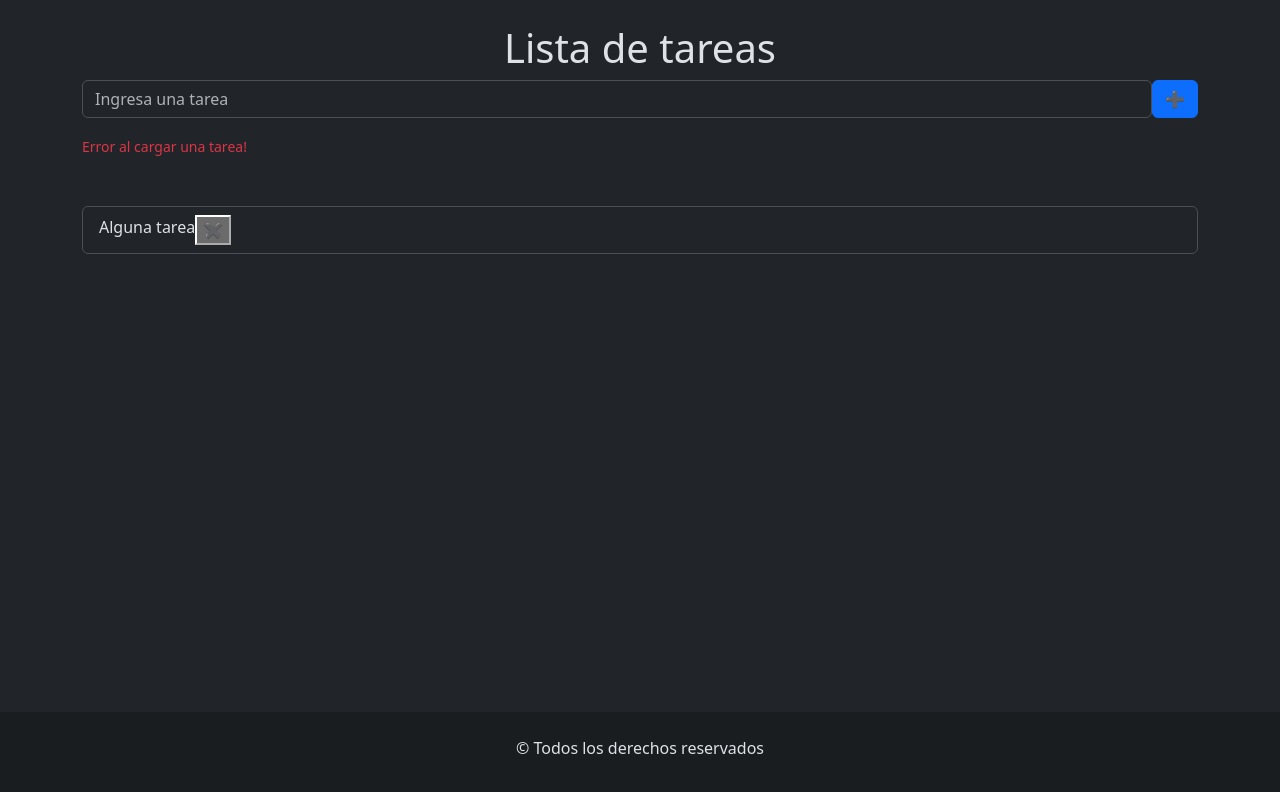
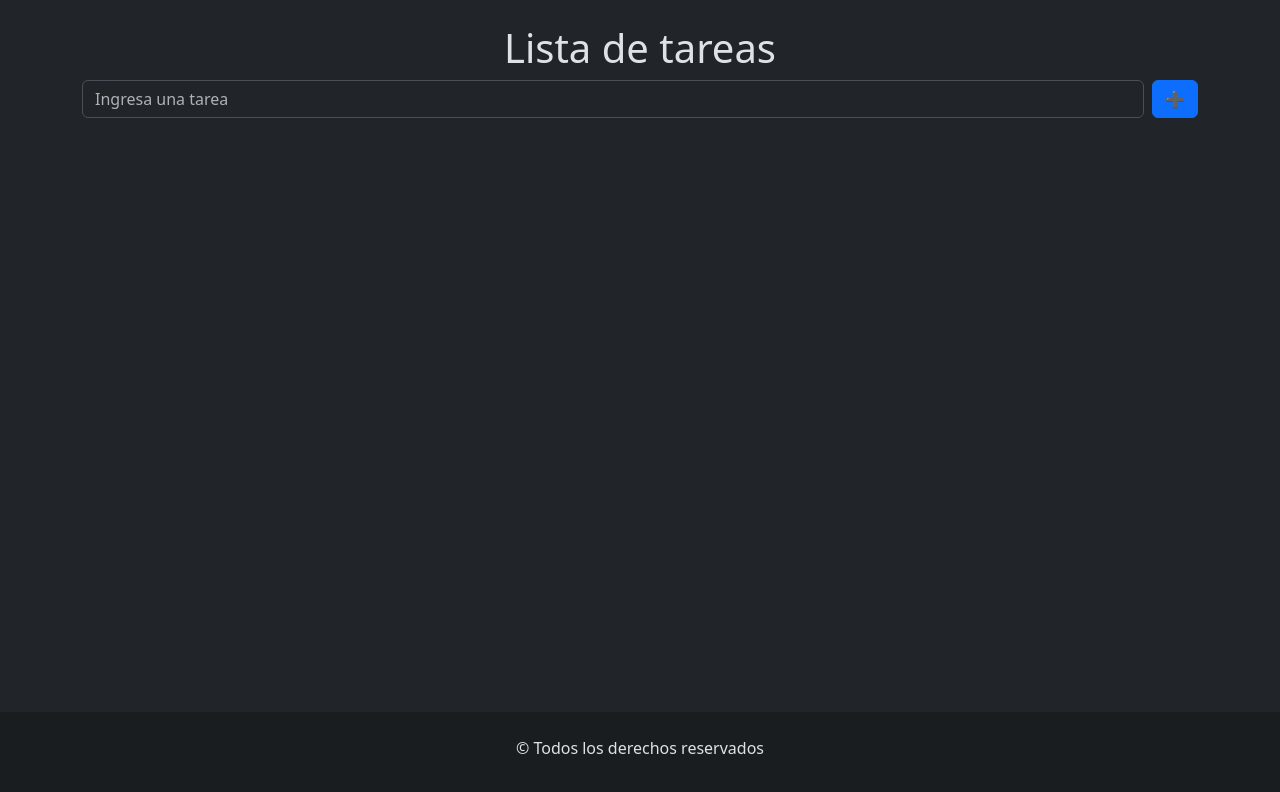
Before and after one commit to masheee/TP_React_4-5, a React (Vite) app: page / in a window 1280 px wide. Shown: the top 792 px of the page. Built offline with nearby package versions, Linux system fonts and the light colour scheme.

Commit message:
dibujamos la cantidad de ItemTarea correspondientes

```diff
--- a/src/components/FormularioTarea.jsx
+++ b/src/components/FormularioTarea.jsx
@@ -1,22 +1,53 @@
 import Button from "react-bootstrap/Button";
 import Form from "react-bootstrap/Form";
 import ListaTareas from "./ListaTarea";
+import { useForm } from "react-hook-form"
+import { useState } from "react";
+
+
 
 const FormularioTarea = () => {
+
+    const {
+        register,
+        handleSubmit,
+        reset,
+        formState: { errors },
+    } = useForm();
+
+    const [tareas, setTareas] = useState([]);
+
+    const postValidacion = (data) => {
+        console.log(data.tarea);
+        //guardar tarea en el array
+        setTareas([...tareas, data.tarea])
+        //limpiar el formulario
+        reset()
+    }
+
     return (
         <section>
-             <Form className="">
+             <Form onSubmit={handleSubmit(postValidacion)}>
                 <Form.Group className="mb-3 d-flex justify-content-between" controlId="formBasicEmail">
-                <Form.Control type="text" placeholder="Ingresa una tarea" />
-                <Button variant="primary" type="submit">
+                <Form.Control type="text" placeholder="Ingresa una tarea" {...register("tarea",{
+                    required: "La tarea es un dato obligatorio",
+                    minLength:{
+                        value: 2,
+                        message: "La tarea debe tener al menos 2 caracteres"
+                    },
+                    maxLength:{
+                        value: 50,
+                        message: "La tarea debe tener como maximo 50 caracteres"
+                    },
+
+                })}/>
+                <Button variant="primary" type="submit" className="ms-2">
                     ➕
                 </Button>
                 </Form.Group>
-                <Form.Text className="text-danger">
-                    Error al cargar una tarea!
-                </Form.Text>
+            <Form.Text className="text-danger">{errors.tarea?.message}</Form.Text>
              </Form>
-             <ListaTareas/>
+             <ListaTareas tareas={tareas} />
         </section>
     );
 };
--- a/src/components/ItemTarea.jsx
+++ b/src/components/ItemTarea.jsx
@@ -1,8 +1,8 @@
-import { ListGroup } from "react-bootstrap";
+import { ListGroup, Button } from "react-bootstrap";
 
 const ItemTarea = () => {
     return (
-            <ListGroup.Item className="d-flex justify-content-bewteen">Alguna tarea <button variant="info"> ✖ </button></ListGroup.Item>
+            <ListGroup.Item className="d-flex justify-content-between">Alguna tarea <Button variant="danger"> ✖ </Button></ListGroup.Item>
     );
 };
 
--- a/src/components/ListaTarea.jsx
+++ b/src/components/ListaTarea.jsx
@@ -1,10 +1,12 @@
 import ListGroup from 'react-bootstrap/ListGroup';
 import ItemTarea from './ItemTarea';
 
-const ListaTareas = () => {
+const ListaTareas = ({tareas}) => {
     return (
         <ListGroup className='mt-5'>
-            <ItemTarea/>
+            {
+                tareas.map((tarea, indice) => <ItemTarea key={indice}/>)
+            }
         </ListGroup>
     );
 };
```
